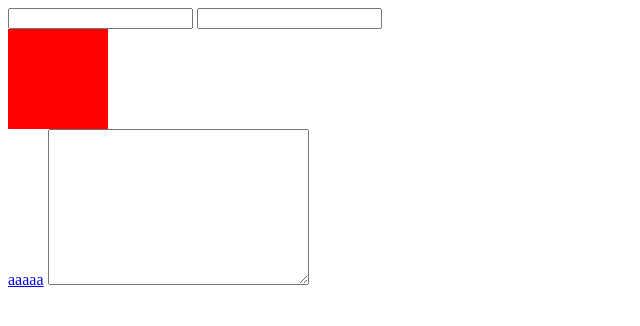
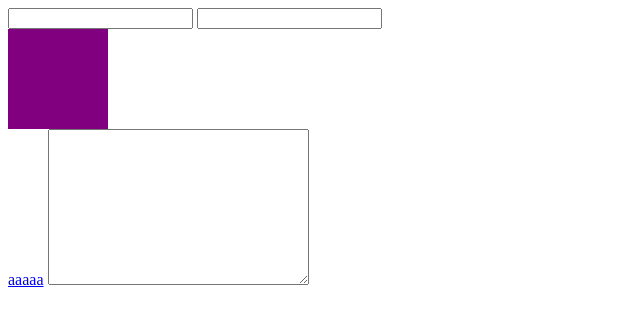
Before and after one commit to Hattrick-3/Hattrick-3.github.io, a plain HTML site: page my test/index.html in a window 1280 px wide. Shown: the whole page, without its empty margins (0-640 px from the left). Drawn offline with Linux system fonts and the light colour scheme.

Commit message:
Add files via upload

```diff
--- a/my test/index.html
+++ b/my test/index.html
@@ -10,9 +10,9 @@
 
 </head>
 
-<body onload="checkForUpdate()">
+<!-- <body onload="checkForUpdate()"> -->
 
-
+<body>
     <input type="text" inputmode="numeric" class="input">
     <input type="text" inputmode="numeric" class="input" style="color: blue;">
     <div style="width: 100px; height: 100px"></div>
--- a/my test/styles.css
+++ b/my test/styles.css
@@ -9,5 +9,5 @@
 }
 
 div {
-    background-color: red;
+    background-color: purple;
 }
```
Also changed, not shown: 1 other file.
